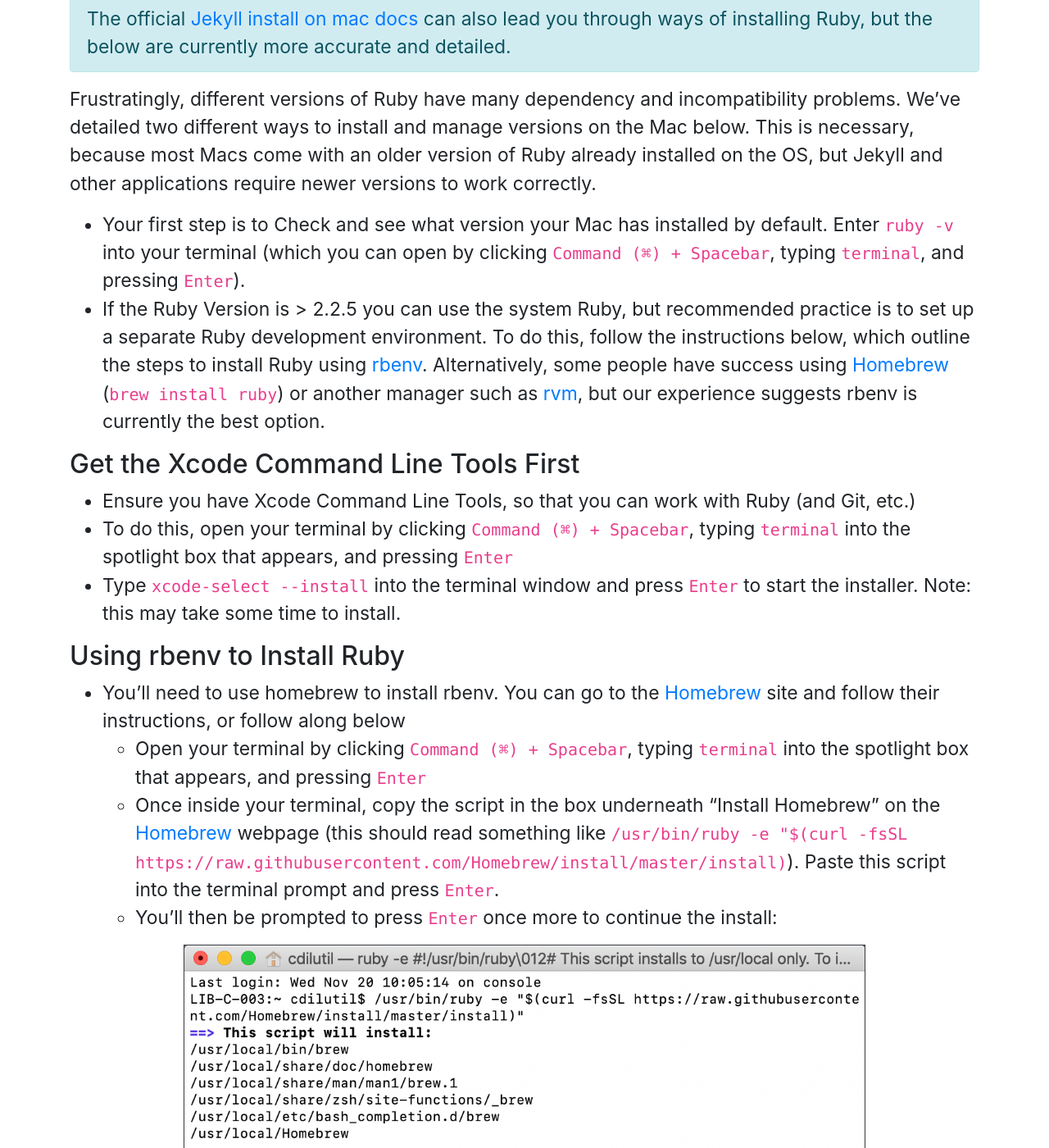
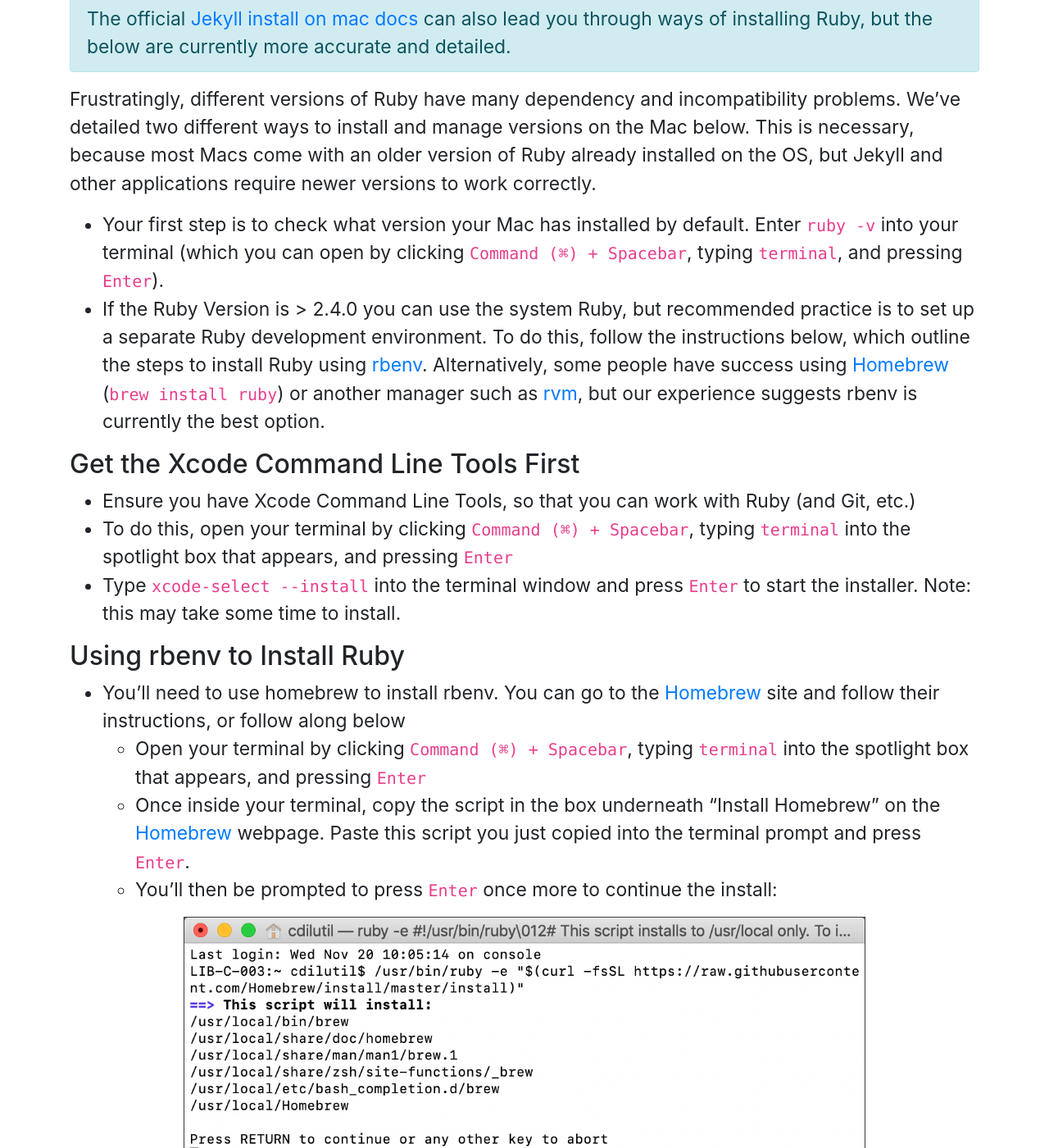
Before and after one commit to lib-static/howto, a Jekyll site: the page built from howtos/installrubymac.md, in a window 1280 px wide and 1400 px high, scrolled down 734 px. Shown: the whole window at 82% size. Built offline with Jekyll 4.4.1, drawn with Linux system fonts in a browser that asks for light colours.

Commit message:
fixing things

```diff
--- a/howtos/installrubymac.md
+++ b/howtos/installrubymac.md
@@ -22,8 +22,8 @@ The official [Jekyll install on mac docs](https://jekyllrb.com/docs/installation
 
 Frustratingly, different versions of Ruby have many dependency and incompatibility problems. We've detailed two different ways to install and manage versions on the Mac below. This is necessary, because most Macs come with an older version of Ruby already installed on the OS, but Jekyll and other applications require newer versions to work correctly.
 
-- Your first step is to Check and see what version your Mac has installed by default. Enter `ruby -v` into your terminal (which you can open by clicking `Command (⌘) + Spacebar`, typing `terminal`, and pressing `Enter`).
-- If the Ruby Version is > 2.2.5 you can use the system Ruby, but recommended practice is to set up a separate Ruby development environment. To do this, follow the instructions below, which outline the steps to install Ruby using [rbenv](https://github.com/rbenv/rbenv){:target="_blank"}. Alternatively, some people have success using [Homebrew](https://brew.sh/){:target="_blank"} (`brew install ruby`) or another manager such as [rvm](https://rvm.io){:target="_blank"}, but our experience suggests rbenv is currently the best option.
+- Your first step is to check what version your Mac has installed by default. Enter `ruby -v` into your terminal (which you can open by clicking `Command (⌘) + Spacebar`, typing `terminal`, and pressing `Enter`).
+- If the Ruby Version is > 2.4.0 you can use the system Ruby, but recommended practice is to set up a separate Ruby development environment. To do this, follow the instructions below, which outline the steps to install Ruby using [rbenv](https://github.com/rbenv/rbenv){:target="_blank"}. Alternatively, some people have success using [Homebrew](https://brew.sh/){:target="_blank"} (`brew install ruby`) or another manager such as [rvm](https://rvm.io){:target="_blank"}, but our experience suggests rbenv is currently the best option.
 
 ## Get the Xcode Command Line Tools First
 - Ensure you have Xcode Command Line Tools, so that you can work with Ruby (and Git, etc.)
@@ -34,7 +34,7 @@ Frustratingly, different versions of Ruby have many dependency and incompatibili
 
 - You'll need to use homebrew to install rbenv. You can go to the [Homebrew](https://brew.sh/){:target="_blank"} site and follow their instructions, or follow along below
     - Open your terminal by clicking `Command (⌘) + Spacebar`, typing `terminal` into the spotlight box that appears, and pressing `Enter`
-    - Once inside your terminal, copy the script in the box underneath "Install Homebrew" on the [Homebrew](https://brew.sh/){:target="_blank"} webpage (this should read something like `/usr/bin/ruby -e "$(curl -fsSL https://raw.githubusercontent.com/Homebrew/install/master/install)`). Paste this script into the terminal prompt and press `Enter`.
+    - Once inside your terminal, copy the script in the box underneath "Install Homebrew" on the [Homebrew](https://brew.sh/){:target="_blank"} webpage. Paste this script you just copied into the terminal prompt and press `Enter`.
     - You'll then be prompted to press `Enter` once more to continue the install:
 
 {:.text-center}
```
Also changed, not shown: howtos/installatom.md (+1 -1 lines).
